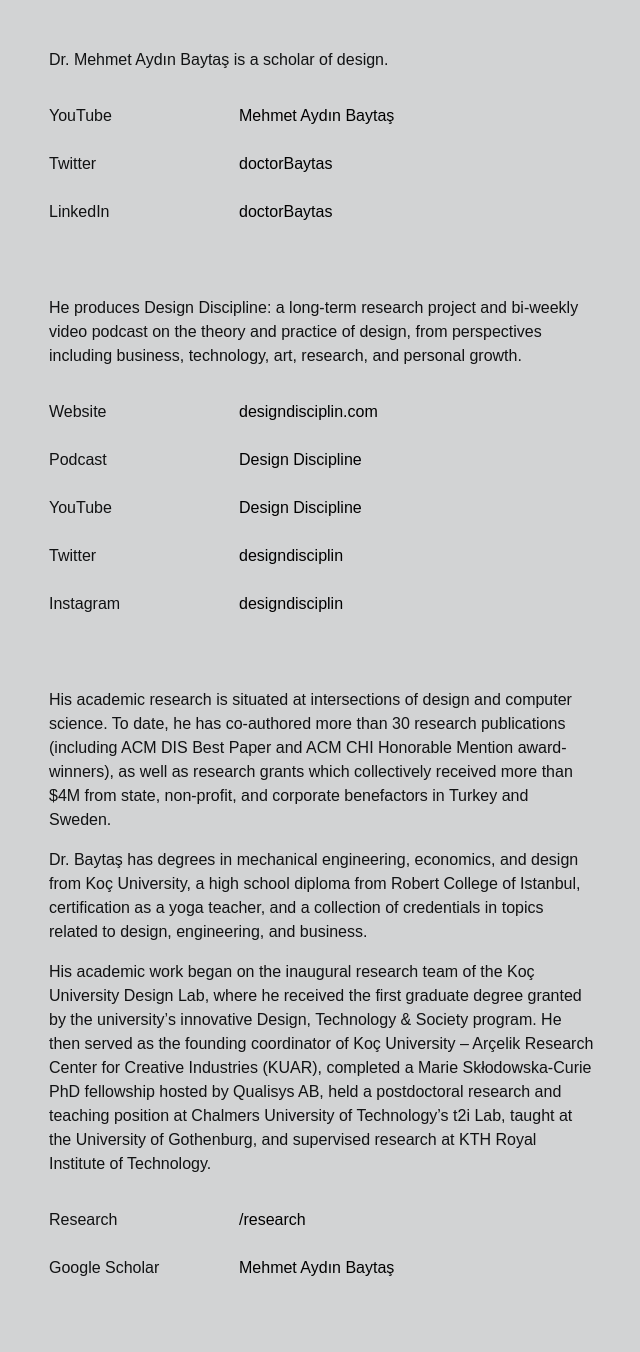
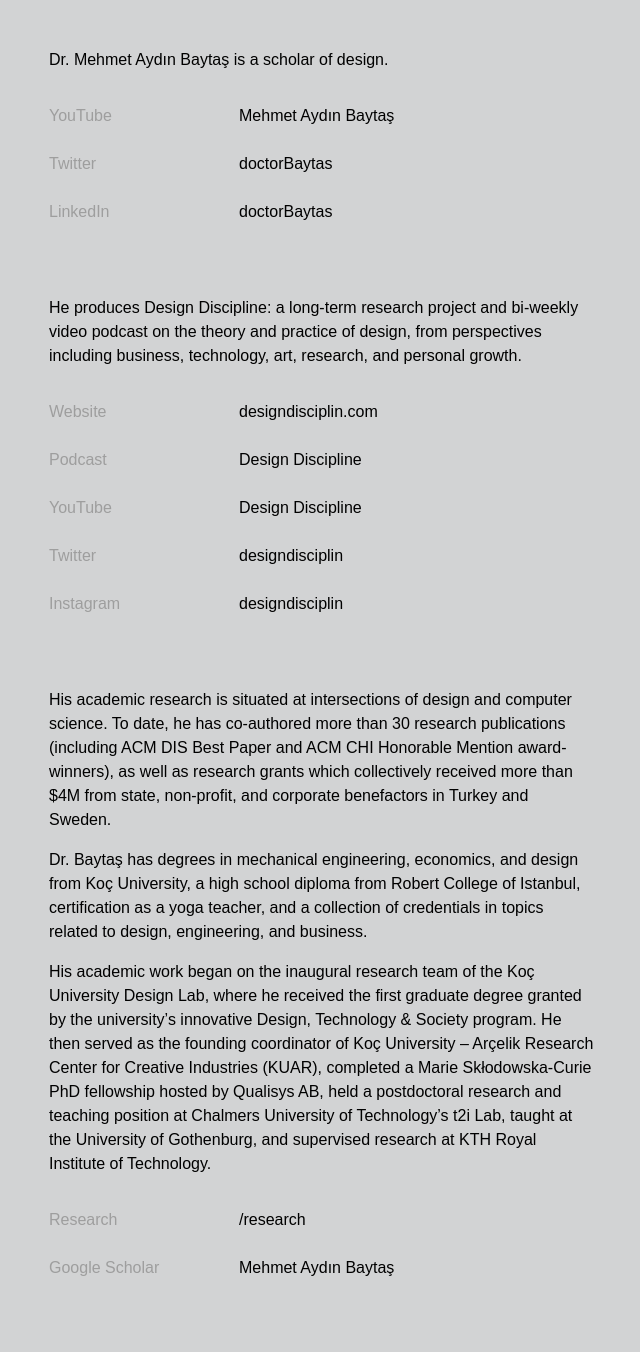
Before and after one commit to l77l77/mbaytas.github.io, a Jekyll site: the page built from README.md, in a window 1280 px wide. Shown: the whole page, without its empty margins (33-673 px from the left). Built offline with Jekyll 4.4.1, drawn with Linux system fonts in a browser that asks for light colours; some web fonts are replaced; our own code applies the rules of GitHub Pages for plain Markdown files; comment, search, counter and statistics services are not loaded.

Commit message:
Update default.html

```diff
--- a/_layouts/default.html
+++ b/_layouts/default.html
@@ -24,11 +24,12 @@
         font-family: neue-haas-grotesk-text, sans-serif;
       }
       body {
-        color: #111213;
+        color: #000;
         background-color: #d2d3d4;
       }
       dl dt {
         font-weight: inherit;
+        color: #9e9e9e;
       }
       a, dd a {
         color: #000;
```
